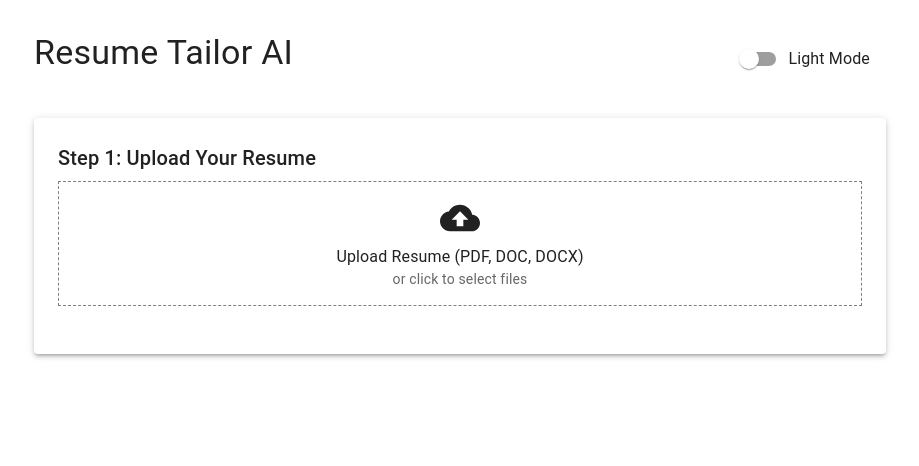
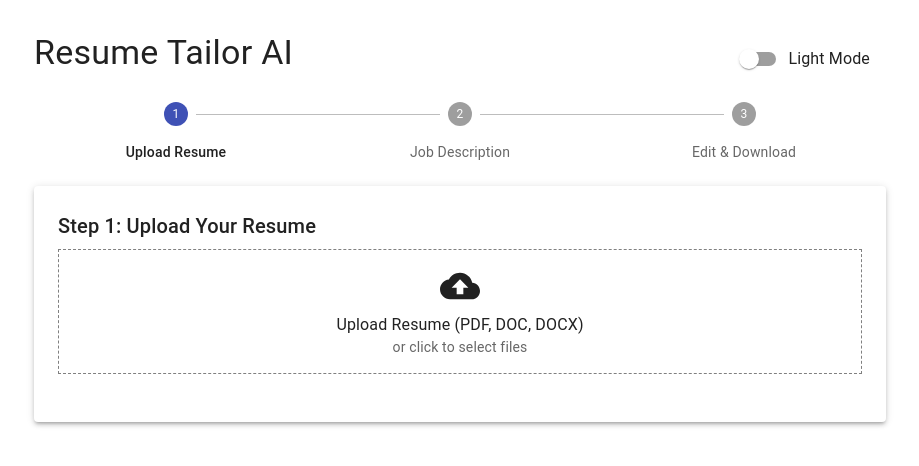
Before and after one commit to suhailsalim/resume-tailor, a React (Create React App) app in the folder frontend/: page / in a window 1280 px wide. Shown: the top 466 px of the page, without its empty margins (180-1099 px from the left). Built offline with nearby package versions, Linux system fonts and the light colour scheme.

Commit message:
implement stepper navigation and persist current step in local storage

```diff
--- a/frontend/src/App.tsx
+++ b/frontend/src/App.tsx
@@ -9,6 +9,9 @@ import {
   FormControlLabel,
   Paper,
   Snackbar,
+  Step,
+  StepLabel,
+  Stepper,
   Switch,
   TextField,
   Typography,
@@ -37,7 +40,12 @@ const App = () => {
     message: "",
     severity: "info",
   });
-  const [step, setStep] = useState(1); // 1: Upload, 2: JD, 3: Edit/Preview
+  const [step, setStep] = useState(() => {
+    const storedStep = localStorage.getItem("currentStep");
+    return storedStep ? parseInt(storedStep, 10) : 1;
+  });
+
+  const steps = ["Upload Resume", "Job Description", "Edit & Download"];
 
   // Initialize editedResume with generatedResume when it changes
   useEffect(() => {
@@ -63,6 +71,11 @@ const App = () => {
   useEffect(() => {
     localStorage.setItem("darkMode", darkMode.toString());
   }, [darkMode]);
+
+  // Persist step to local storage
+  useEffect(() => {
+    localStorage.setItem("currentStep", step.toString());
+  }, [step]);
 
   const handleFileChange = (event: any) => {
     const file = event.target.files[0];
@@ -334,12 +347,21 @@ const App = () => {
         );
       case 3: // Step 3: Edit and Preview
         return (
-          <Paper elevation={3} sx={{ p: 3, my: 2, display: 'flex', flexDirection: 'column' }}>
+          <Paper
+            elevation={3}
+            sx={{ p: 3, my: 2, display: "flex", flexDirection: "column" }}
+          >
             <Typography variant="h6" gutterBottom>
               Step 3: Edit and Download
             </Typography>
             {generatedResume ? (
-              <Box sx={{ flexGrow: 1, display: 'flex', flexDirection: 'column' }}>
+              <Box
+                sx={{
+                  flexGrow: 1,
+                  display: "flex",
+                  flexDirection: "column",
+                }}
+              >
                 <TextField
                   label="Edit Resume (Markdown)"
                   multiline
@@ -393,10 +415,11 @@ const App = () => {
                     Markdown
                   </Button>
                 </Box>
-                 {showFeedbackSection && (
+                {showFeedbackSection && (
                   <Box mt={2}>
                     <Typography variant="subtitle1" gutterBottom>
-                      Refine Resume (Optional): Provide feedback for improvements:
+                      Refine Resume (Optional): Provide feedback for
+                      improvements:
                     </Typography>
                     <TextField
                       multiline
@@ -423,7 +446,6 @@ const App = () => {
                   </Box>
                 )}
               </Box>
-
             ) : (
               <Box
                 display="flex"
@@ -457,13 +479,13 @@ const App = () => {
   return (
     <ThemeProvider theme={theme}>
       <CssBaseline />
-      <Container maxWidth="md"> {/* Reduced maxWidth for better step layout */}
+      <Container maxWidth="md">
         <Box sx={{ my: 4 }}>
           <Box
             display="flex"
             justifyContent="space-between"
             alignItems="center"
-            mb={4}
+            mb={2} // Reduced mb for stepper spacing
           >
             <Typography variant="h4" component="h1" gutterBottom>
               Resume Tailor AI
@@ -474,8 +496,15 @@ const App = () => {
             />
           </Box>
 
+          <Stepper activeStep={step - 1} alternativeLabel sx={{ mb: 3 }}>
+            {steps.map((label, index) => (
+              <Step key={label}>
+                <StepLabel>{label}</StepLabel>
+              </Step>
+            ))}
+          </Stepper>
+
           {renderStepContent()}
-
         </Box>
       </Container>
 
```
